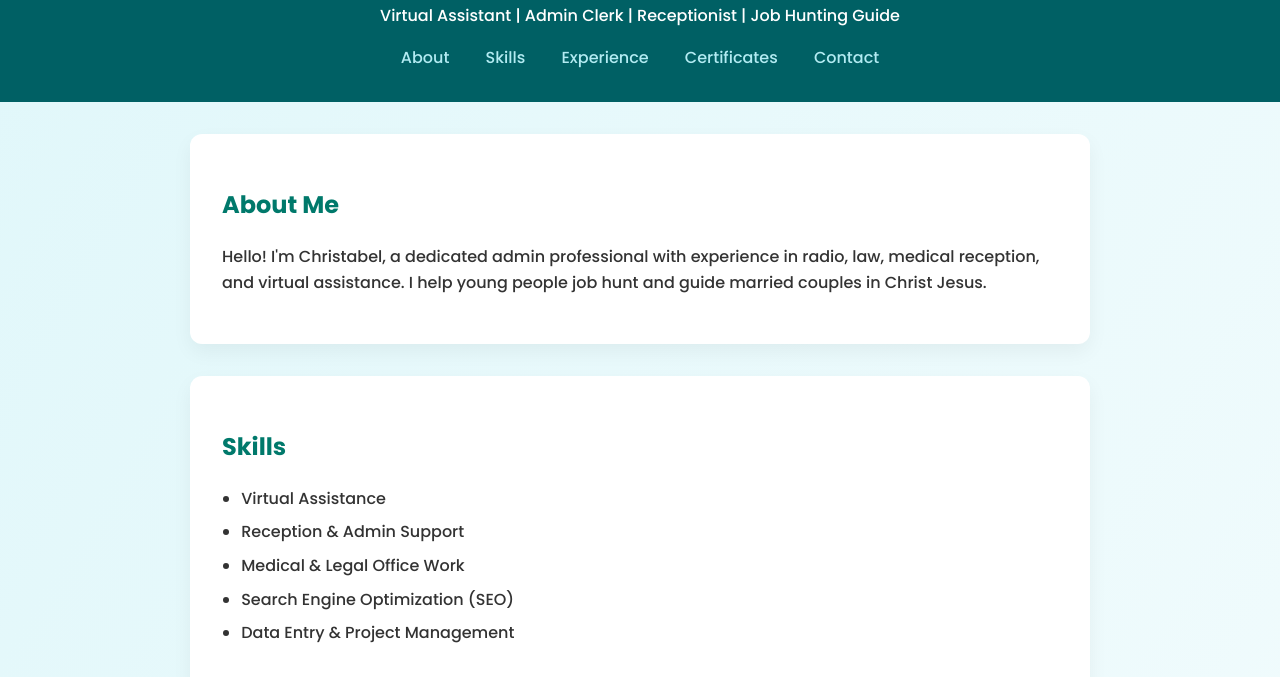
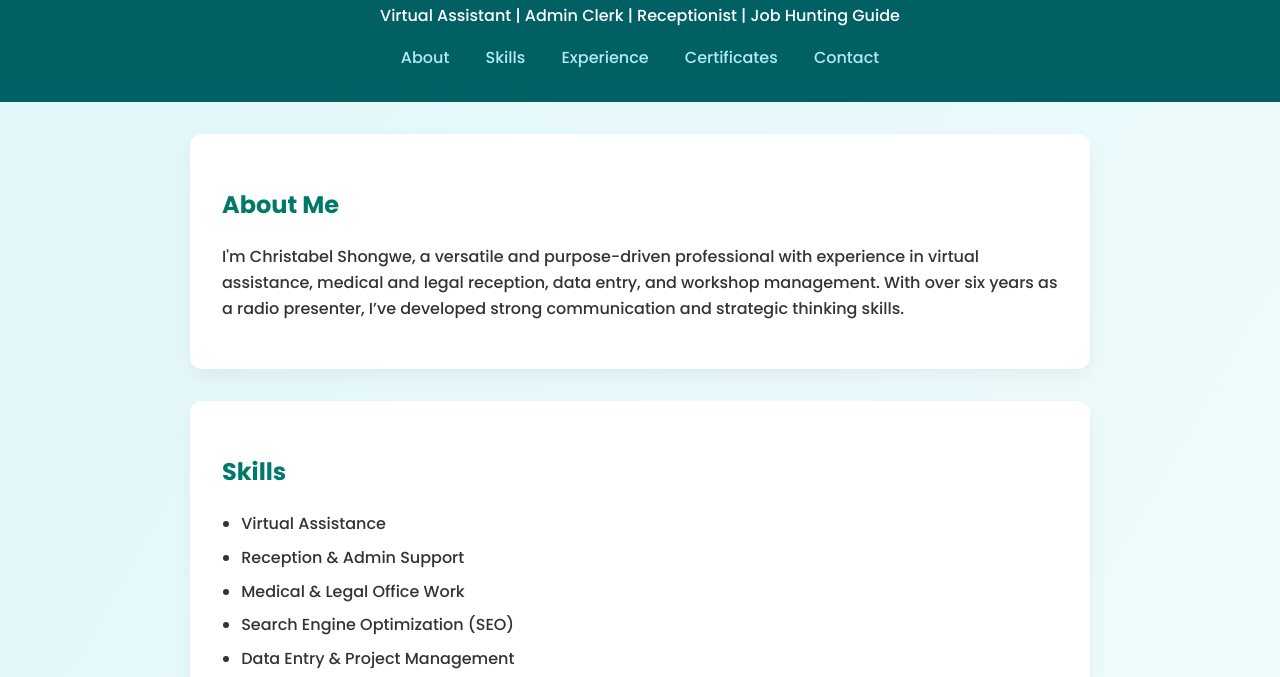
Before and after one commit to Shongwechristabel97/christabel-portfolio, a plain HTML site: page index.html in a window 1280 px wide. Shown: the part 123-800 px from the top of the page. Drawn offline with Linux system fonts and the light colour scheme.

Commit message:
index.html
Signed-off-by: Shongwechristabel97 <shongwechristabel6@gmail.com>

```diff
--- a/index.html
+++ b/index.html
@@ -55,7 +55,8 @@
 
 <section id="about">
   <h2>About Me</h2>
-  <p>Hello! I'm Christabel, a dedicated admin professional with experience in radio, law, medical reception, and virtual assistance. I help young people job hunt and guide married couples in Christ Jesus.</p>
+<P>I'm Christabel Shongwe, a versatile and purpose-driven professional with experience in virtual assistance, medical and legal reception, data entry, and workshop management. With over six years as a radio presenter, I’ve developed strong communication and strategic thinking skills.</P>
+
 </section>
 
 <section id="skills">
```
